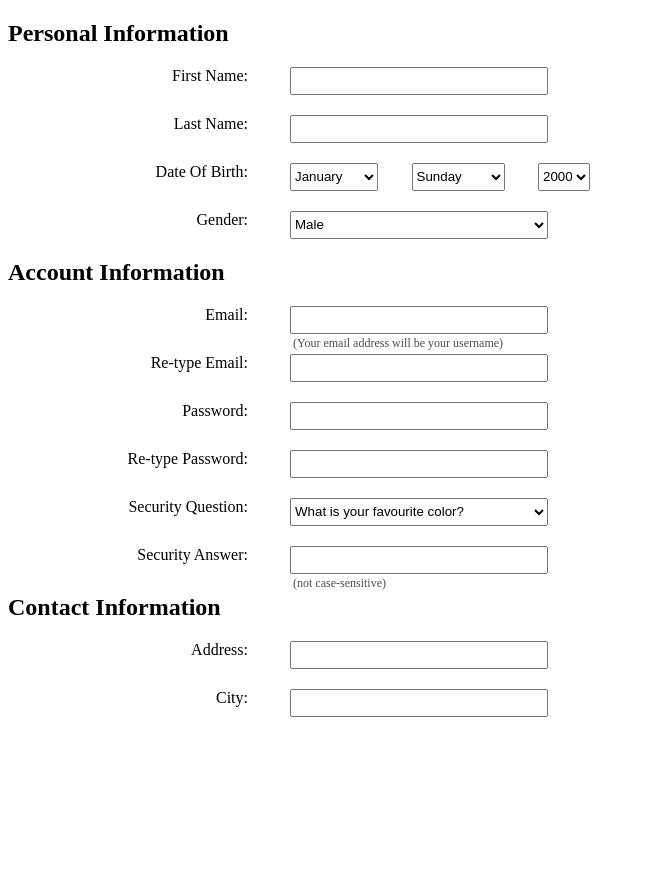
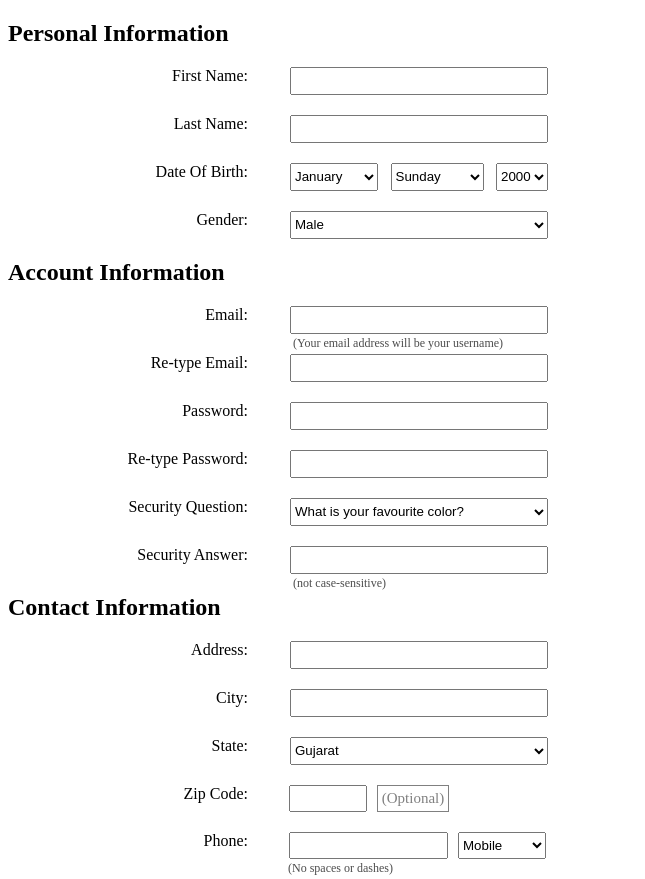
Before and after one commit to ranchhodrajk/html5-demo, a plain HTML site: page Form/form.html in a window 1280 px wide. Shown: the whole page, without its empty margins (0-645 px from the left). Before the commit the page ends 800 px from the top, so only its background shows below. Drawn offline with Linux system fonts and the light colour scheme.

Commit message:
Created html form

```diff
--- a/Form/form.html
+++ b/Form/form.html
@@ -132,7 +132,7 @@
             <div class="Contact-info-heading">
                 <h2>Contact Information</h2>
             </div>
-            <div class="Account-info-div">
+            <div class="Contact-info-div">
                 <div class="security-ans">
                     <div class="security-ans-text">Address: </div>
                     <div class="security-ans-input">
@@ -145,6 +145,41 @@
                         <input type="text" class="first-name-input-div">
                     </div>
                 </div>
+                <div class="security-que">
+                    <div class="security-que-text">State:</div>
+                    <div class="security-que-input">
+                        <select name="sec-que" id="sec-que" class="seq-que-div">
+                            <option value="1">Gujarat</option>
+                            <option value="2">Rajasthan</option>
+                            <option value="3">Maharastra</option>
+                            <option value="4">Delhi</option>
+                        </select>
+                    </div>
+                </div>
+                <div class="zip-code">
+                    <div class="zip-code-text">Zip Code: </div>
+                    <div class="zip-code-input">
+                        <input type="number" class="zip-code-div">
+                    </div>
+                    <div class="Optional-div">
+                        <div>(Optional)</div>
+                    </div>
+                </div>
+                <div class="zip-code">
+                    <div class="zip-code-text">Phone: </div>
+                    <div class="zip-code-input">
+                        <input type="number" class="phone-div">
+                    </div>
+                    <div class="device">
+                        <select name="device-ph" id="device-ph" class="device-div">
+                            <option value="mobile">Mobile</option>
+                            <option value="tele-phone">Tele-phone</option>
+                        </select>
+                    </div>
+                </div>
+                <div class="ph-note">
+                    (No spaces or dashes)
+                </div>
             </div>
         </div>
     </div>
--- a/Form/style.css
+++ b/Form/style.css
@@ -38,20 +38,20 @@
 .dob{
     width: 542px;
     display: flex;
-    justify-content: space-between;
+    /* justify-content: space-between; */
     margin: 20px 0px;
 }
 .dob-text{
     width: 200px;
     display: flex;
     justify-content: flex-end;
-    /* margin-right: 20px; */
+    margin-right: 42px;
 }
 .dob-wrap{
     /* padding-left: 70px; */
     display: flex;
     justify-content: space-between;
-    width: 300px;
+    width: 258px;
 }
 .dob-css{
     height: 28px;
@@ -144,3 +144,50 @@
     left: 245px;
     color: rgb(31, 31, 31,0.8);
 }
+.zip-code{
+    width: 500px;
+    display: flex;
+    /* justify-content: space-between; */
+    margin: 20px 0px;
+}
+.zip-code-text{
+    width: 200px;
+    display: flex;
+    justify-content: flex-end;
+}
+.zip-code-input{
+    margin-left: 41px;
+}
+.zip-code-div{
+    height: 21px;
+    width: 70px;
+}
+.Optional-div{
+    border: 1px solid grey;
+    color: grey;
+    display: flex;
+    align-items: center;
+    justify-content: center;
+    font-size: 15px;
+    margin-left: 10px;
+    width: 70px;
+}
+.phone-div{
+    width: 151px;
+    height: 21px;
+}
+.device-div{
+    margin-left: 10px;
+    height: 27px;
+}
+.Contact-info-div{
+    margin: 10px 40px;
+    position: relative;
+}
+.ph-note{
+    position: absolute;
+    left: 240px;
+    top: 220px;
+    color: rgb(31, 31, 31,0.8);
+    font-size: 12px;
+}
```
